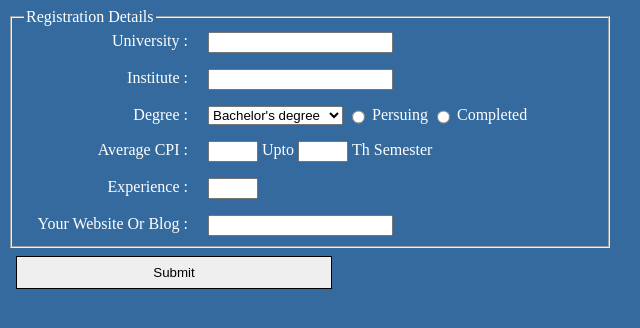
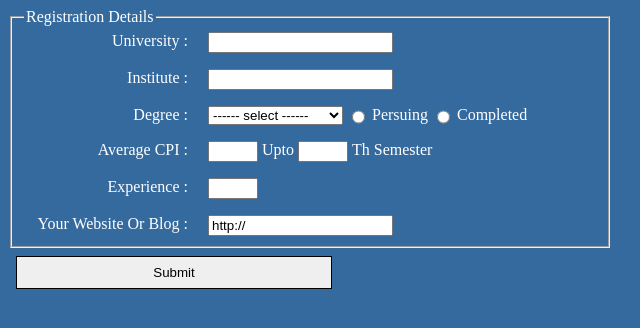
Before and after one commit to JeroenGilissenPXL/Hoofdstuk_3_Oefening_3, a plain HTML site: page Oefeningen/Oefening3/index.html in a window 1280 px wide. Shown: the full height of the page, 0-640 px from the left. Drawn offline with Linux system fonts and the light colour scheme.

Commit message:
default values

```diff
--- a/Oefeningen/Oefening3/index.html
+++ b/Oefeningen/Oefening3/index.html
@@ -25,6 +25,7 @@
         <div class="row">
             <label for="degree">Degree : </label>
             <select name="select-degree" id="degree">
+                <option value="" disabled selected>------ select ------</option>
                 <option value="Bachelor's degree">Bachelor's degree</option>
                 <option value="Master's degree">Master's degree</option>
                 <option value="Physics degree">Doctor's degree</option>
@@ -53,7 +54,7 @@
 
         <div class="row">
             <label for="website">Your Website Or Blog : </label>
-            <input type="url" id="website" name="website">
+            <input type="url" id="website" name="website" value="http://">
         </div>
 
     </fieldset>
```
